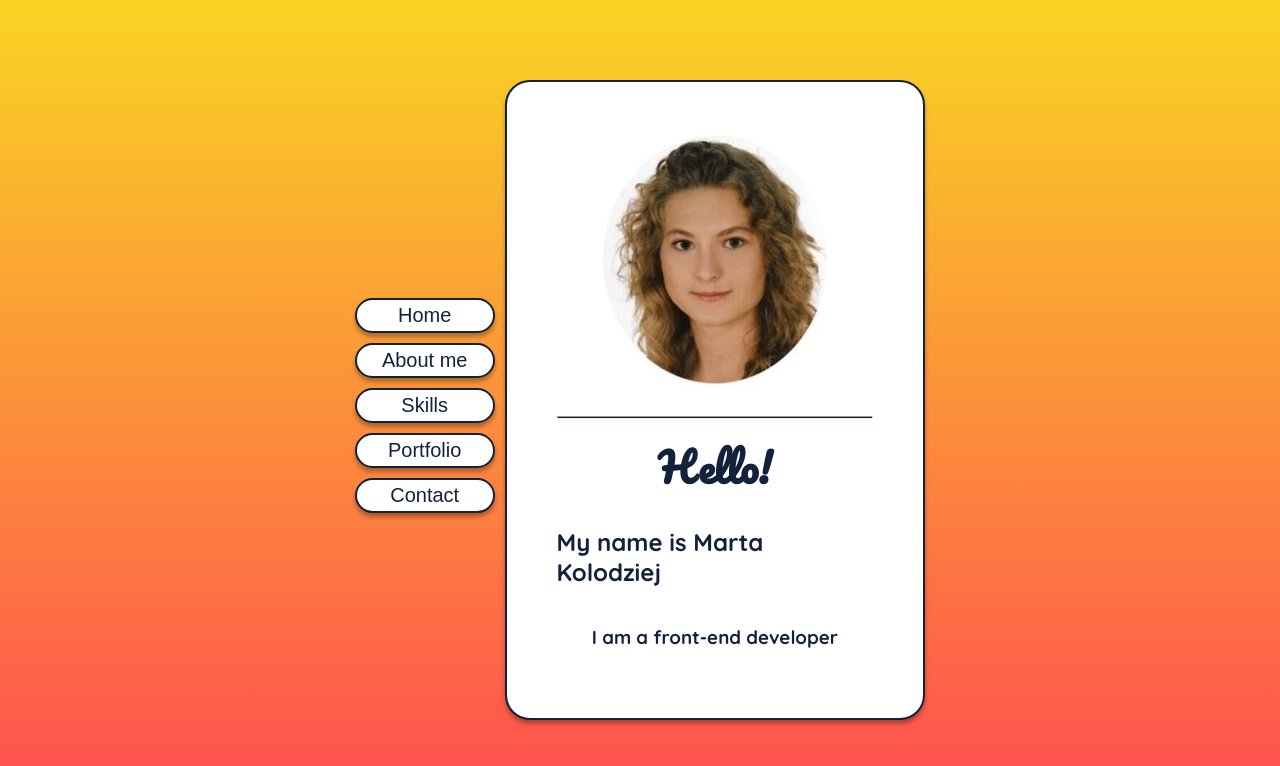
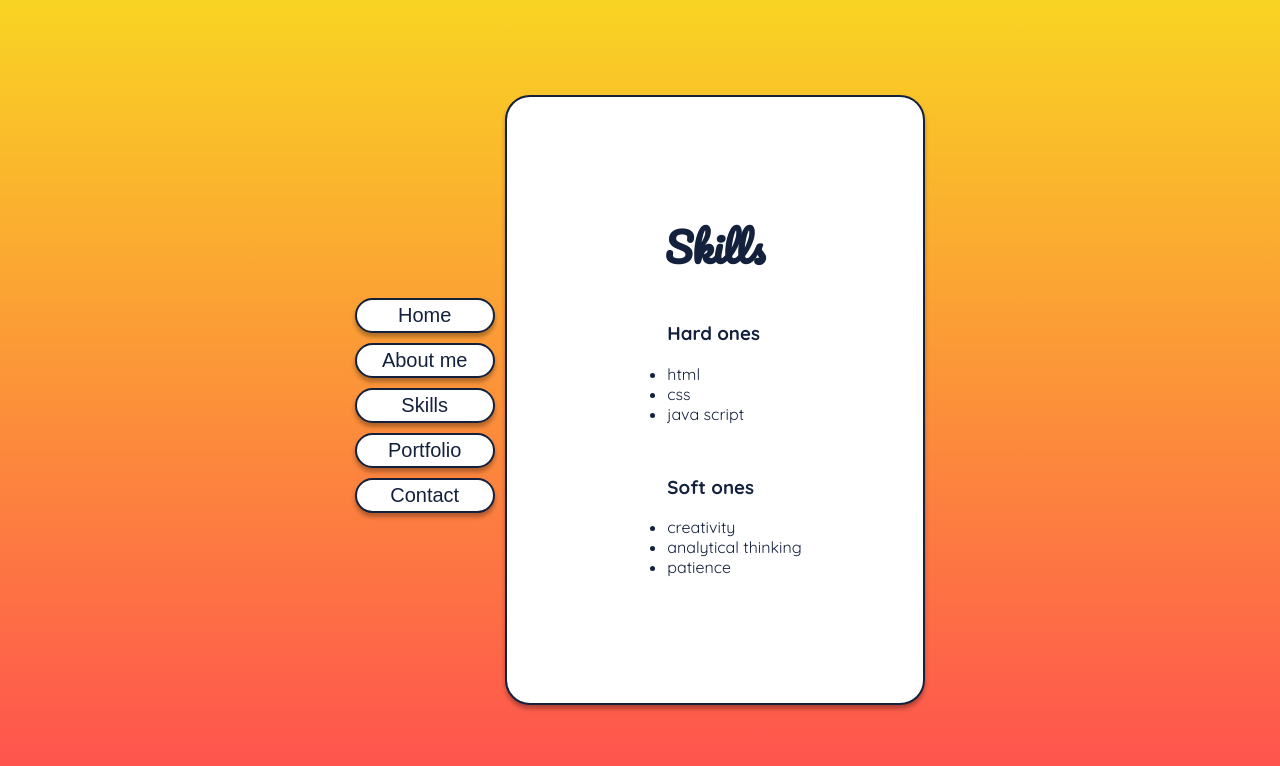
Before and after one commit to martakolodziej1/visiting-page-react, a React (Create React App) app in the folder visiting-page-react/: page / in a window 1280 px wide. Both pictures are taken after a click on the button "Skills". Shown: the top 766 px of the page. Built offline with nearby package versions, Linux system fonts and the light colour scheme.

Commit message:
Add styles to Skills component and simple communication

```diff
--- a/visiting-page-react/src/components/HomePage.js
+++ b/visiting-page-react/src/components/HomePage.js
@@ -1,5 +1,6 @@
 import React from 'react';
-import AboutMe from './AboutMe'
+import AboutMe from './AboutMe';
+import Skills from './Skills';
 import '../style/style.css';
 
 const imgProfile = {
@@ -11,22 +12,27 @@ export default class HomePage extends React.Component {
     constructor(props) {
         super(props);
         this.state = {
-            goToAboutMe: false
+            goToAboutMe: false,
+            goToSkills: false
         };
     }
 
-    jumpToAboutMe = () => {
-        this.setState({goToAboutMe: true});
+    // jumpToAboutMe = () => {
+    //     this.setState({goToAboutMe: true});
+    // }
+
+    jumpToSkills = () => {
+        this.setState({goToSkills: true});
     }
 
     render() {
-        if (!this.state.goToAboutMe)
+        if (!this.state.goToSkills)
             return (
                 <div className="container">
                     <div className="nav">
                         <button>Home</button>
                         <button onClick={this.jumpToAboutMe}>About me</button>
-                        <button>Skills</button>
+                        <button onClick={this.jumpToSkills}>Skills</button>
                         <button>Portfolio</button>
                         <button>Contact</button>
                     </div>
@@ -39,6 +45,6 @@ export default class HomePage extends React.Component {
                     </div>
                 </div>
             )
-        else return (<AboutMe />)
+        else return (<Skills />)
     }
 }
--- a/visiting-page-react/src/components/Skills.js
+++ b/visiting-page-react/src/components/Skills.js
@@ -1,12 +1,25 @@
 import React from 'react';
+import HomePage from './HomePage';
 import '../style/style.css';
 
 export default class Skills extends React.Component {
+    constructor(props) {
+        super(props);
+        this.state = {
+            goToHomePage: false
+        };
+    }
+
+    jumpToHomePage = () => {
+        this.setState({goToHomePage: true});
+    }
+
     render() {
+        if (!this.state.goToHomePage)
             return (
                 <div className="container">
                     <div className="nav">
-                    <button>Home</button>
+                        <button onClick={this.jumpToHomePage}>Home</button>
                         <button>About me</button>
                         <button>Skills</button>
                         <button>Portfolio</button>
@@ -27,5 +40,6 @@ export default class Skills extends React.Component {
                     </div>
                 </div>
             )
+        else return (<HomePage />)
     }
 }
--- a/visiting-page-react/src/style/style.css
+++ b/visiting-page-react/src/style/style.css
@@ -58,7 +58,7 @@ button:hover {
     align-items: center;
     font-family: 'Quicksand', sans-serif;
     box-shadow: 0px 4px 4px rgba(0, 0, 0, 0.3);
-    max-width: 420.6px;
+    width: 420.6px;
     min-height: 610px;
 }
 
@@ -91,3 +91,7 @@ p {
     text-align: justify;
     text-align-last: center;
 }
+
+ul.hard, ul.soft {
+    width: 175px;
+}
```
Lines whose indentation alone changed are shown as unchanged.
